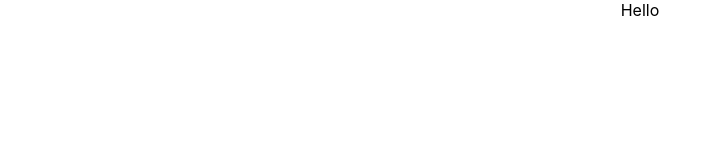
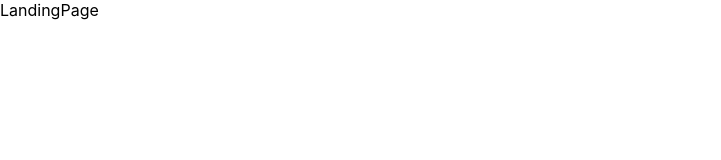
Before and after one commit to HrikB/generative-nft, a React (Create React App) app: page / in a window 1280 px wide. Shown: the top 160 px of the page, without its empty margins (0-721 px from the left). Built offline with nearby package versions, Linux system fonts and the light colour scheme.

Commit message:
Began react frontend

```diff
--- a/src/App.tsx
+++ b/src/App.tsx
@@ -1,8 +1,9 @@
 import React from "react";
+import { LandingPage } from "./Screens";
 import "./App.css";
 
 function App() {
-  return <div className="App">Hello</div>;
+  return <LandingPage />;
 }
 
 export default App;
--- /dev/null
+++ b/src/Screens/LandingPage.tsx
@@ -0,0 +1,7 @@
+import React from "react";
+
+function LandingPage() {
+  return <div>LandingPage</div>;
+}
+
+export default LandingPage;
--- /dev/null
+++ b/src/Screens/index.tsx
@@ -0,0 +1 @@
+export { default as LandingPage } from "./LandingPage";
```
